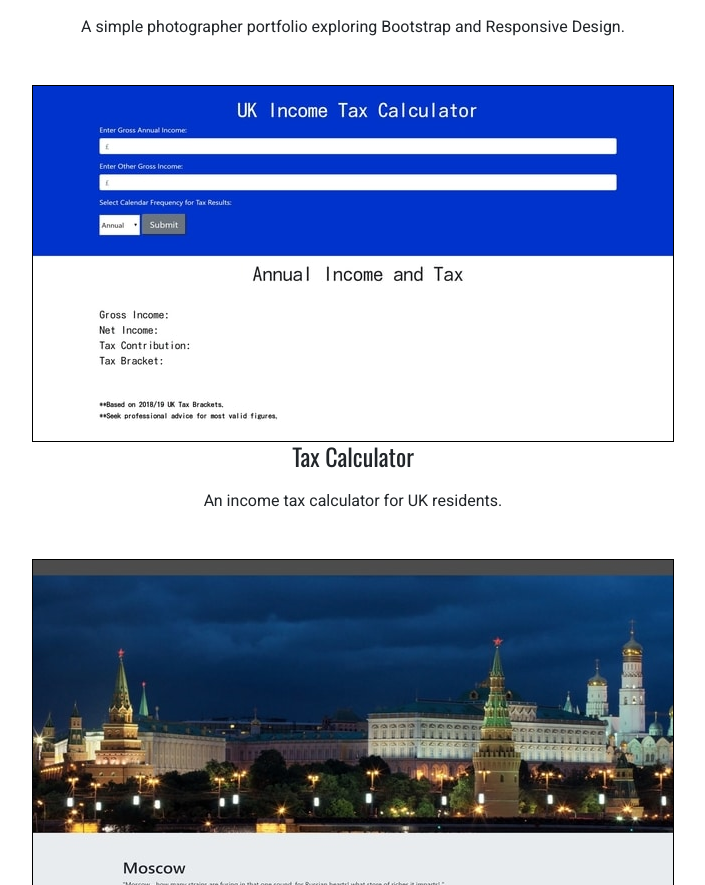
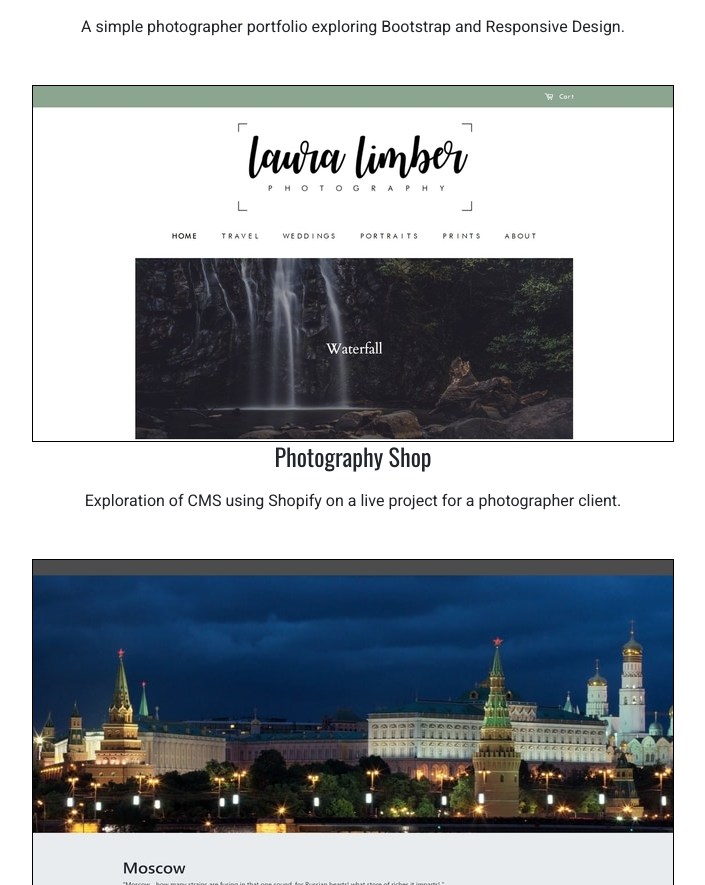
Before and after one commit to adamrichardturner/adamrichardturner.github.io, a plain HTML site: page index.html in a window 1280 px wide. Shown: the part 3422-4307 px from the top of the page, without its empty margins (287-992 px from the left). Drawn offline with nearby package versions, Linux system fonts and the light colour scheme.

Commit message:
update content

```diff
--- a/index.html
+++ b/index.html
@@ -85,11 +85,11 @@
         <p>A simple photographer portfolio exploring Bootstrap and Responsive Design.</p>
       </div>
       <div class="projects--container-item">
-        <a href="https://adamrichardturner.github.io/income-tax-calculator/" target="_blank">
-          <img src="images/tax.JPG" alt="Tax Calculator">
+        <a href="https://laura-limber.myshopify.com/" target="_blank">
+          <img src="images/shopify.JPG" alt="Shopify Project">
         </a>
-        <h3>Tax Calculator</h3>
-        <p>An income tax calculator for UK residents.</p>
+        <h3>Photography Shop</h3>
+        <p>Exploration of CMS using Shopify on a live project for a photographer client.</p>
       </div>
       <div class="projects--container-item">
         <a href="https://adamrichardturner.github.io/places" target="_blank">
```
Also changed, not shown: images/shopify.jpg (added).
